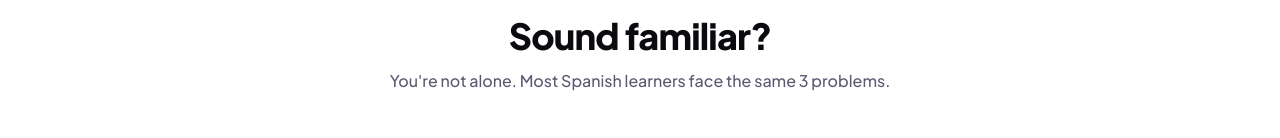
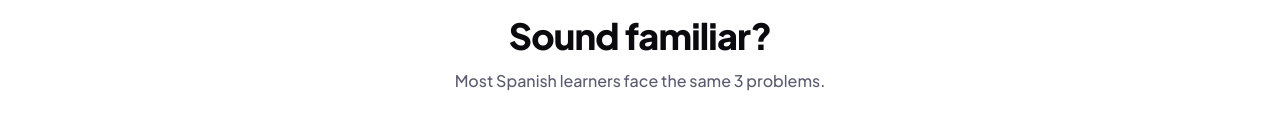
Before and after one commit to carlosalsadancer/chatinspanish, a React (Vite) app: page / in a window 1280 px wide. Shown: the part 657-795 px from the top of the page. Built offline with nearby package versions, Linux system fonts and the light colour scheme.

Commit message:
Remove redundant phrase from ElProblema section

```diff
--- a/src/components/LandingPage.jsx
+++ b/src/components/LandingPage.jsx
@@ -83,7 +83,7 @@ export function ElProblema() {
     <section style={{ background: C.blanco, padding: "80px 24px" }}>
       <div style={{ maxWidth: 1200, margin: "0 auto" }}>
         <h2 style={{ fontSize: "clamp(26px,3vw,36px)", fontWeight: 900, color: C.negro, textAlign: "center", letterSpacing: -0.8, marginBottom: 12 }}>Sound familiar?</h2>
-        <p style={{ fontSize: 16, color: C.textS, textAlign: "center", marginBottom: 48, fontWeight: 500 }}>You're not alone. Most Spanish learners face the same 3 problems.</p>
+        <p style={{ fontSize: 16, color: C.textS, textAlign: "center", marginBottom: 48, fontWeight: 500 }}>Most Spanish learners face the same 3 problems.</p>
         <div style={{ display: "grid", gridTemplateColumns: "repeat(auto-fit,minmax(280px,1fr))", gap: 24, marginBottom: 40 }}>
           {problems.map((p, i) => (
             <div key={i} style={{ background: C.grisS, border: `1.5px solid ${C.grisB}`, borderRadius: 16, overflow: "hidden" }}>
```
